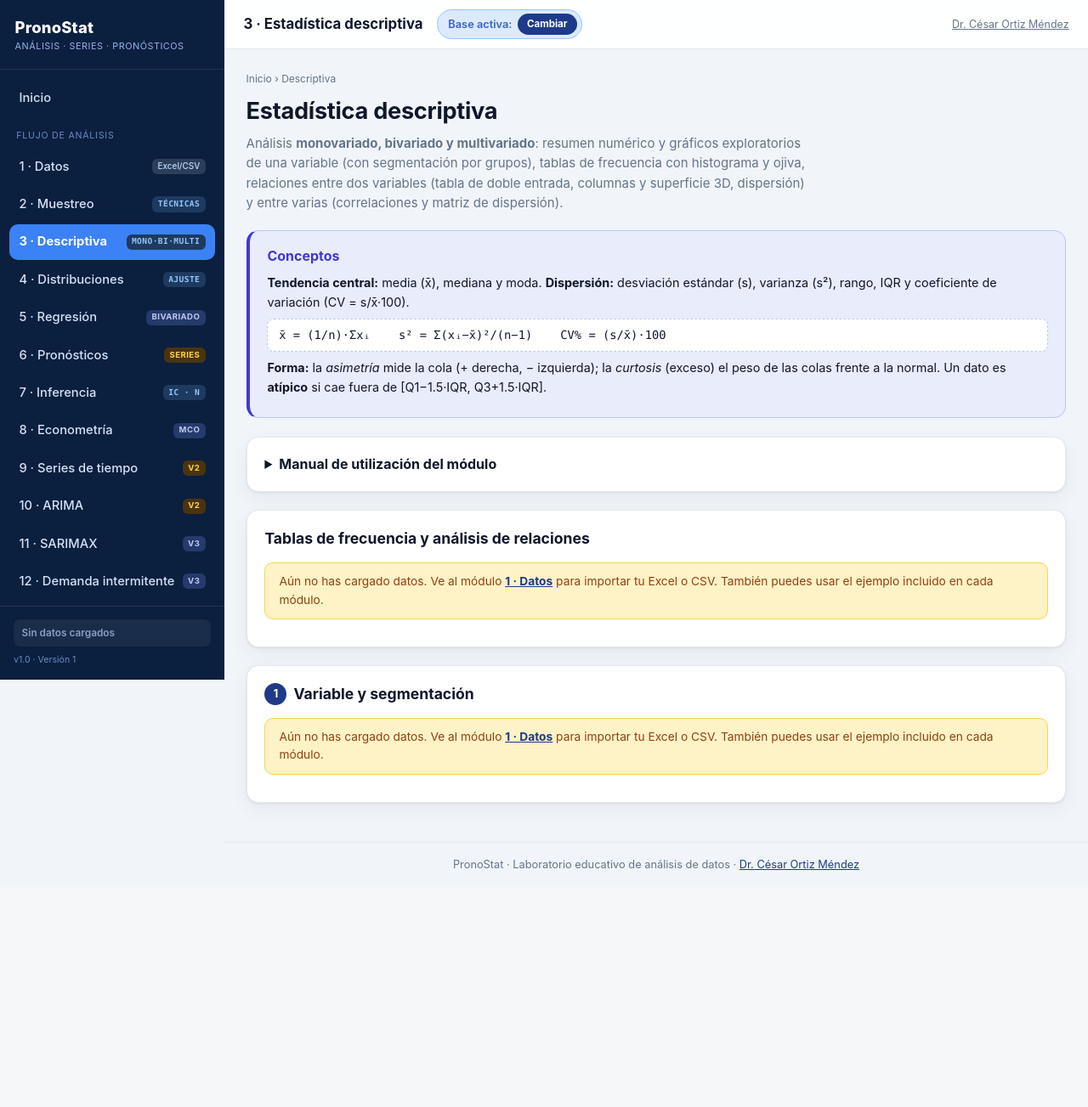
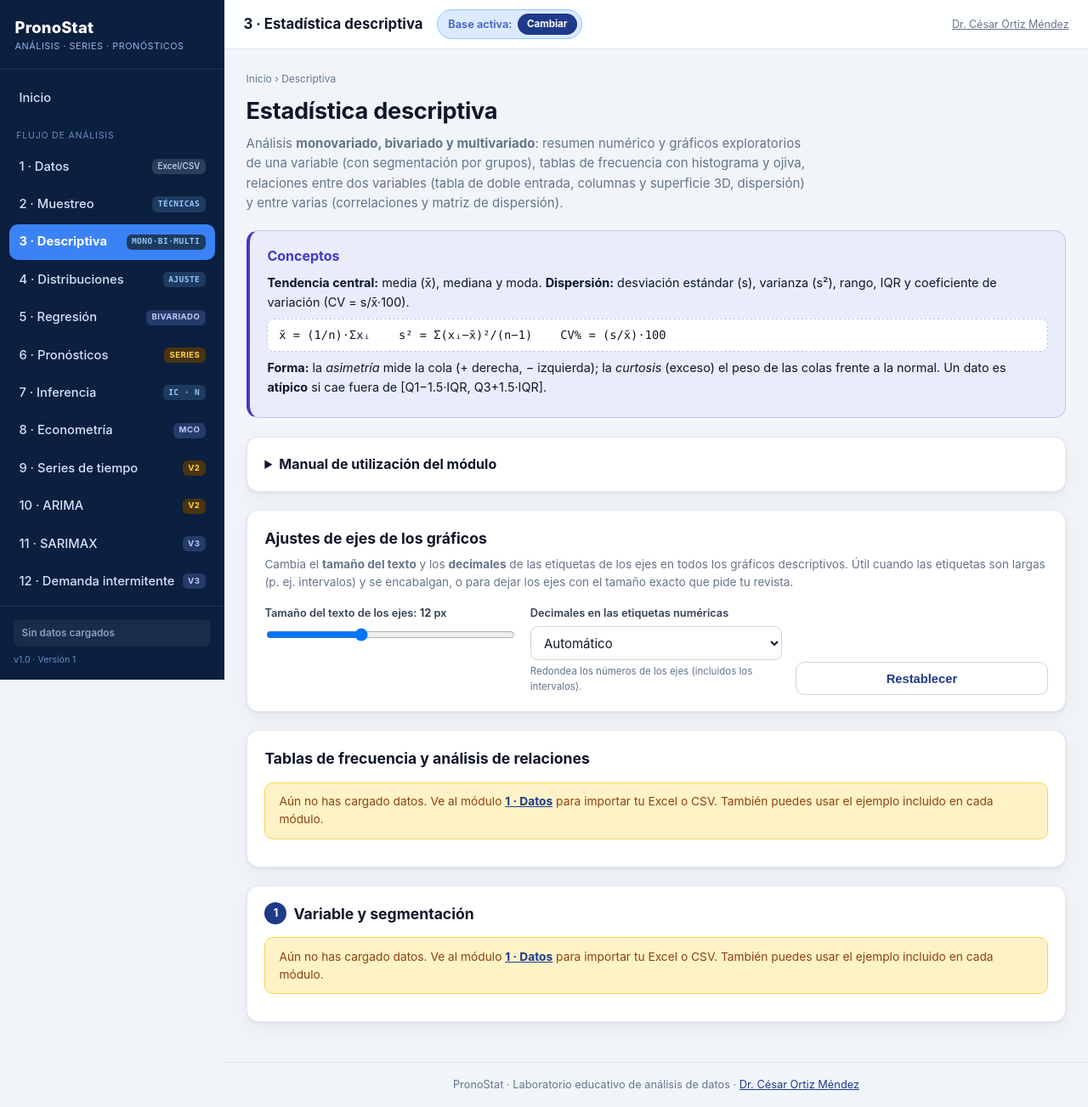
Before and after one commit to cesarortizmendez-cloud/PronoStat, a Django app: template templates/descriptiva/index.html in a window 1280 px wide. Shown: the whole page at 85% size. Before the commit the page ends 1024 px from the top, so only its background shows below. Run offline with Django 5.2, Linux system fonts and the light colour scheme; the template is opened without the code that fills it, so the values that code supplies are empty; some libraries are stand-ins or nearby versions.

Commit message:
mejora en los gráficos

```diff
--- a/templates/base.html
+++ b/templates/base.html
@@ -479,6 +479,8 @@ td.num{font-family:var(--mono)}
       const sc=scales[id]; if(!sc||sc.axis==null) return;
       const ticks=sc.ticks||[];
       const at=sc.options && sc.options.title;
+      const tf=(sc.options && sc.options.ticks && sc.options.ticks.font && sc.options.ticks.font.size) || 11;
+      const af=(at && at.font && at.font.size) || 12;
       if(sc.axis==='y'){
         const right=(sc.position==='right');
         const ax = right ? ca.right : ca.left;
@@ -487,12 +489,12 @@ td.num{font-family:var(--mono)}
           if(!num(py)) return;
           if(!right) S.push(`<line x1="${ca.left}" y1="${py}" x2="${ca.right}" y2="${py}" stroke="${GRID}" stroke-width="1"/>`);
           const lbl=Array.isArray(t.label)?t.label.join(' '):t.label;
-          S.push(`<text x="${right?ax+6:ax-6}" y="${py+3.6}" font-size="11" fill="${TXT}" text-anchor="${right?'start':'end'}">${esc(lbl)}</text>`);
+          S.push(`<text x="${right?ax+6:ax-6}" y="${py+3.6}" font-size="${tf}" fill="${TXT}" text-anchor="${right?'start':'end'}">${esc(lbl)}</text>`);
         });
         S.push(`<line x1="${ax}" y1="${ca.top}" x2="${ax}" y2="${ca.bottom}" stroke="${AX}" stroke-width="1"/>`);
         if(at && at.display && at.text){
           const tx=right?(W-11):13, cy=(ca.top+ca.bottom)/2;
-          S.push(`<text x="${tx}" y="${cy}" font-size="12" fill="${TXT}" text-anchor="middle" transform="rotate(${right?90:-90} ${tx} ${cy})">${esc(at.text)}</text>`);
+          S.push(`<text x="${tx}" y="${cy}" font-size="${af}" fill="${TXT}" text-anchor="middle" transform="rotate(${right?90:-90} ${tx} ${cy})">${esc(at.text)}</text>`);
         }
       } else if(sc.axis==='x'){
         const ay=ca.bottom, many=ticks.length>8;
@@ -501,12 +503,12 @@ td.num{font-family:var(--mono)}
           if(!num(px)) return;
           S.push(`<line x1="${px}" y1="${ca.top}" x2="${px}" y2="${ca.bottom}" stroke="${GRID}" stroke-width="1"/>`);
           const lbl=Array.isArray(t.label)?t.label.join(' '):t.label;
-          if(many) S.push(`<text x="${px}" y="${ay+13}" font-size="10" fill="${TXT}" text-anchor="end" transform="rotate(-40 ${px} ${ay+13})">${esc(lbl)}</text>`);
-          else S.push(`<text x="${px}" y="${ay+15}" font-size="11" fill="${TXT}" text-anchor="middle">${esc(lbl)}</text>`);
+          if(many) S.push(`<text x="${px}" y="${ay+13}" font-size="${Math.min(tf,10)}" fill="${TXT}" text-anchor="end" transform="rotate(-40 ${px} ${ay+13})">${esc(lbl)}</text>`);
+          else S.push(`<text x="${px}" y="${ay+15}" font-size="${tf}" fill="${TXT}" text-anchor="middle">${esc(lbl)}</text>`);
         });
         S.push(`<line x1="${ca.left}" y1="${ay}" x2="${ca.right}" y2="${ay}" stroke="${AX}" stroke-width="1"/>`);
         if(at && at.display && at.text)
-          S.push(`<text x="${(ca.left+ca.right)/2}" y="${H-6}" font-size="12" fill="${TXT}" text-anchor="middle">${esc(at.text)}</text>`);
+          S.push(`<text x="${(ca.left+ca.right)/2}" y="${H-6}" font-size="${af}" fill="${TXT}" text-anchor="middle">${esc(at.text)}</text>`);
       }
     });
     S.push(`<clipPath id="psfig-ca"><rect x="${ca.left}" y="${ca.top}" width="${ca.right-ca.left}" height="${ca.bottom-ca.top}"/></clipPath>`);
--- a/templates/descriptiva/index.html
+++ b/templates/descriptiva/index.html
@@ -32,6 +32,31 @@
   <p><b>Símbolos:</b> n tamaño · x̄ media · Md mediana · s desviación · s² varianza · CV = (s/x̄)·100 · Q1,Q3 cuartiles · IQR = Q3−Q1 · asimetría (0 simétrica) · curtosis (0 ≈ normal) · KDE densidad · ECDF acumulada empírica.</p>
   </div>
 </details>
+
+<div class="card" id="ax-card">
+  <h2>Ajustes de ejes de los gráficos</h2>
+  <p class="card-sub">Cambia el <b>tamaño del texto</b> y los <b>decimales</b> de las etiquetas de los ejes en todos los gráficos descriptivos. Útil cuando las etiquetas son largas (p. ej. intervalos) y se encabalgan, o para dejar los ejes con el tamaño exacto que pide tu revista.</p>
+  <div class="grid grid-3">
+    <div class="field">
+      <label for="ax-size">Tamaño del texto de los ejes: <b id="ax-size-val">12</b> px</label>
+      <input type="range" id="ax-size" min="6" max="22" step="1" value="12">
+    </div>
+    <div class="field">
+      <label for="ax-dec">Decimales en las etiquetas numéricas</label>
+      <select id="ax-dec">
+        <option value="">Automático</option>
+        <option value="0">0 (enteros)</option>
+        <option value="1">1</option>
+        <option value="2">2</option>
+        <option value="3">3</option>
+      </select>
+      <span class="hint">Redondea los números de los ejes (incluidos los intervalos).</span>
+    </div>
+    <div class="field" style="justify-content:flex-end">
+      <button class="btn btn-ghost" id="ax-reset">Restablecer</button>
+    </div>
+  </div>
+</div>
 
 <div class="card">
   <h2>Tablas de frecuencia y análisis de relaciones</h2>
@@ -180,6 +205,44 @@ const $=id=>document.getElementById(id);
 const PAL=['#1e3a8a','#4338ca','#b45309','#1d4ed8','#be185d','#15803d','#0891b2','#a16207','#7c3aed','#dc2626','#0d9488','#4f46e5'];
 let mainChart=null, LAST=null, LASTCOL='', SEG='', CURTAB='hist';
 let CURTD='cols3d', CURMV='heat';   // tipo de gráfico activo (bivariado / multivariado)
+let AXFONT=12, AXDEC='';             // tamaño y decimales del texto de los ejes (ajustables)
+
+/* Formatea un número a los decimales elegidos (o lo deja como está si es 'Automático'). */
+function axNum(v){
+  if(typeof v!=='number' || !isFinite(v)) return v;
+  return (AXDEC==='') ? PSU.fmt(v,1) : v.toFixed(+AXDEC);
+}
+/* Redondea todos los números que aparezcan dentro de una etiqueta de texto (p. ej. intervalos). */
+function axLabel(s){
+  if(s==null) return s;
+  s=String(s);
+  if(AXDEC==='') return s;
+  const d=+AXDEC;
+  return s.replace(/-?\d+(?:\.\d+)?/g, m=>{ const n=parseFloat(m); return isFinite(n)?n.toFixed(d):m; });
+}
+/* Aplica tamaño de fuente y decimales a los ejes de un gráfico Chart.js. */
+function styleChartAxes(ch){
+  const sc=ch.options.scales||{};
+  Object.keys(sc).forEach(id=>{
+    const s=sc[id]; if(!s) return;
+    s.ticks=s.ticks||{}; s.ticks.font=Object.assign({},s.ticks.font,{size:AXFONT});
+    s.title=s.title||{}; s.title.font=Object.assign({},s.title.font,{size:AXFONT+1});
+    s.ticks.callback=function(value){
+      const lbl=this.getLabelForValue ? this.getLabelForValue(value) : value;
+      return axLabel(lbl);
+    };
+  });
+}
+/* Vuelve a aplicar los ajustes de ejes a todos los gráficos visibles. */
+function refreshAxes(){
+  ['tfHist','tfOjiva'].forEach(id=>{ const ch=Chart.getChart(id); if(ch){ styleChartAxes(ch); ch.update('none'); } });
+  if(LAST){
+    if(CURTAB==='box' || CURTAB==='violin') drawChart(CURTAB);
+    else { const ch=Chart.getChart('mainChart'); if(ch){ styleChartAxes(ch); ch.update('none'); } }
+  }
+  if(LASTDOBLE && window.Plotly) drawDobleChart(CURTD);
+  if(LASTMV && window.Plotly) drawMultiChart(CURMV);
+}
 
 const NOTES={
   hist:'Muestra la <b>forma</b> de la distribución. La curva morada es la densidad estimada (KDE) y la naranja es la <b>normal teórica</b> con la misma media y desviación: si difieren mucho, los datos no son normales. Segmentado: densidades superpuestas por grupo.',
@@ -288,6 +351,7 @@ function drawChart(t){
   else if(t==='ecdf') drawEcdf();
   else if(t==='strip') drawStrip();
   else if(t==='pareto') drawPareto();
+  if(mainChart){ styleChartAxes(mainChart); mainChart.update('none'); }
 }
 
 /* ===== Histograma + densidad + normal / densidades por grupo ===== */
@@ -342,7 +406,7 @@ function drawBox(){
   let svg=`<svg viewBox="0 0 ${W} ${H}" style="width:100%;max-width:100%;height:${H}px">`;
   // eje Y
   for(let g=0;g<=4;g++){const val=lo+(hi-lo)*g/4;const y=Y(val);
-    svg+=`<line x1="${padL}" y1="${y}" x2="${W-10}" y2="${y}" stroke="#eef2f6"/><text x="${padL-6}" y="${y+3}" font-size="10" text-anchor="end" fill="#64748b">${PSU.fmt(val,1)}</text>`;}
+    svg+=`<line x1="${padL}" y1="${y}" x2="${W-10}" y2="${y}" stroke="#eef2f6"/><text x="${padL-6}" y="${y+3}" font-size="${AXFONT}" text-anchor="end" fill="#64748b">${axNum(val)}</text>`;}
   items.forEach((it,i)=>{
     const cx=padL+step*i+step/2; const b=it.b;
     svg+=`<line x1="${cx}" y1="${Y(b.whisker_lo)}" x2="${cx}" y2="${Y(b.q1)}" stroke="${it.c}" stroke-width="1.5"/>`;
@@ -352,7 +416,7 @@ function drawBox(){
     svg+=`<rect x="${cx-bw/2}" y="${Y(b.q3)}" width="${bw}" height="${Math.max(1,Y(b.q1)-Y(b.q3))}" fill="${it.c}22" stroke="${it.c}" stroke-width="1.5"/>`;
     svg+=`<line x1="${cx-bw/2}" y1="${Y(b.median)}" x2="${cx+bw/2}" y2="${Y(b.median)}" stroke="${it.c}" stroke-width="2.5"/>`;
     b.outliers.forEach(o=>svg+=`<circle cx="${cx}" cy="${Y(o)}" r="2.5" fill="#dc2626"/>`);
-    svg+=`<text x="${cx}" y="${H-padB+16}" font-size="11" text-anchor="middle" fill="#334155">${it.name}</text>`;
+    svg+=`<text x="${cx}" y="${H-padB+16}" font-size="${AXFONT}" text-anchor="middle" fill="#334155">${it.name}</text>`;
   });
   svg+='</svg>'; $('svgArea').innerHTML=svg;
 }
@@ -374,7 +438,7 @@ function drawViolin(){
   const step=(W-padL-20)/items.length; const half=Math.min(46,step*0.4);
   let svg=`<svg viewBox="0 0 ${W} ${H}" style="width:100%;height:${H}px">`;
   for(let g=0;g<=4;g++){const val=lo+(hi-lo)*g/4;const y=Y(val);
-    svg+=`<line x1="${padL}" y1="${y}" x2="${W-10}" y2="${y}" stroke="#eef2f6"/><text x="${padL-6}" y="${y+3}" font-size="10" text-anchor="end" fill="#64748b">${PSU.fmt(val,1)}</text>`;}
+    svg+=`<line x1="${padL}" y1="${y}" x2="${W-10}" y2="${y}" stroke="#eef2f6"/><text x="${padL-6}" y="${y+3}" font-size="${AXFONT}" text-anchor="end" fill="#64748b">${axNum(val)}</text>`;}
   items.forEach((it,i)=>{
     const cx=padL+step*i+step/2; const md=Math.max(...it.d.y);
     let pathR='',pathL='';
@@ -382,7 +446,7 @@ function drawViolin(){
     svg+=`<path d="${pathR}${pathL}Z" fill="${it.c}33" stroke="${it.c}" stroke-width="1.5"/>`;
     if(it.b){svg+=`<line x1="${cx}" y1="${Y(it.b.q1)}" x2="${cx}" y2="${Y(it.b.q3)}" stroke="${it.c}" stroke-width="5" opacity=".8"/>`;
       svg+=`<circle cx="${cx}" cy="${Y(it.b.median)}" r="3" fill="#fff" stroke="${it.c}" stroke-width="1.5"/>`;}
-    svg+=`<text x="${cx}" y="${H-padB+16}" font-size="11" text-anchor="middle" fill="#334155">${it.name}</text>`;
+    svg+=`<text x="${cx}" y="${H-padB+16}" font-size="${AXFONT}" text-anchor="middle" fill="#334155">${it.name}</text>`;
   });
   svg+='</svg>'; $('svgArea').innerHTML=svg;
 }
@@ -545,6 +609,8 @@ function renderFreqCharts(r){
         plugins:{legend:{display:false}},
         scales:{x:{title:{display:true,text:'categoría'}},y:{title:{display:true,text:'frecuencia acumulada Fᵢ↑'},beginAtZero:true}}}});
   }
+  if(tfHistChart){ styleChartAxes(tfHistChart); tfHistChart.update('none'); }
+  if(tfOjivaChart){ styleChartAxes(tfOjivaChart); tfOjivaChart.update('none'); }
 }
 
 let LASTDOBLE=null;
@@ -613,18 +679,26 @@ async function drawDobleChart(type){
   const d=LASTDOBLE, M=d.r.matriz, xcats=d.r.xcats, ycats=d.r.ycats, el=$('td-plot');
   if(type==='cols3d'){
     $('td-note').innerHTML='Cada columna es la <b>frecuencia conjunta</b> (nº de casos) de una combinación X×Y. Arrastra con el mouse para girar.';
-    const layout={margin:{l:0,r:0,t:8,b:0},scene:{xaxis:{title:d.xn,tickvals:xcats.map((_,i)=>i),ticktext:xcats},yaxis:{title:d.yn,tickvals:ycats.map((_,j)=>j),ticktext:ycats},zaxis:{title:'frecuencia'}}};
+    const layout={margin:{l:0,r:0,t:8,b:0},font:{size:AXFONT},scene:{
+      xaxis:{title:{text:d.xn,font:{size:AXFONT+1}},tickfont:{size:AXFONT},tickvals:xcats.map((_,i)=>i),ticktext:xcats.map(axLabel)},
+      yaxis:{title:{text:d.yn,font:{size:AXFONT+1}},tickfont:{size:AXFONT},tickvals:ycats.map((_,j)=>j),ticktext:ycats.map(axLabel)},
+      zaxis:{title:{text:'frecuencia',font:{size:AXFONT+1}},tickfont:{size:AXFONT}}}};
     Plotly.react(el,[bars3d(M,xcats,ycats)],layout,{responsive:true,displaylogo:false});
   } else if(type==='surf'){
     $('td-note').innerHTML='La <b>superficie</b> muestra la misma frecuencia conjunta como un relieve continuo: los picos son las combinaciones más frecuentes.';
-    const layout={margin:{l:0,r:0,t:8,b:0},scene:{xaxis:{title:d.yn,tickvals:ycats.map((_,j)=>j),ticktext:ycats},yaxis:{title:d.xn,tickvals:xcats.map((_,i)=>i),ticktext:xcats},zaxis:{title:'frecuencia'}}};
+    const layout={margin:{l:0,r:0,t:8,b:0},font:{size:AXFONT},scene:{
+      xaxis:{title:{text:d.yn,font:{size:AXFONT+1}},tickfont:{size:AXFONT},tickvals:ycats.map((_,j)=>j),ticktext:ycats.map(axLabel)},
+      yaxis:{title:{text:d.xn,font:{size:AXFONT+1}},tickfont:{size:AXFONT},tickvals:xcats.map((_,i)=>i),ticktext:xcats.map(axLabel)},
+      zaxis:{title:{text:'frecuencia',font:{size:AXFONT+1}},tickfont:{size:AXFONT}}}};
     Plotly.react(el,[{type:'surface',z:M,x:ycats.map((_,j)=>j),y:xcats.map((_,i)=>i),colorscale:'Blues',showscale:true}],layout,{responsive:true,displaylogo:false});
   } else {
     const ax=[],ay=[]; for(let i=0;i<d.rawX.length;i++){ if(_isNum(d.rawX[i])&&_isNum(d.rawY[i])){ ax.push(+d.rawX[i]); ay.push(+d.rawY[i]); } }
     if(ax.length<3){ Plotly.purge(el); el.innerHTML='<div class="small muted" style="padding:2rem;text-align:center">La dispersión requiere que <b>ambas</b> variables sean numéricas.</div>'; $('td-note').innerHTML='Dispersión no disponible para variables categóricas.'; return; }
     const rr=_pearson(ax,ay);
     $('td-note').innerHTML=`Cada punto es una observación (X, Y). Correlación de Pearson r = <b>${isNaN(rr)?'—':rr.toFixed(3)}</b>`+(isNaN(rr)?'':` (${_fuerza(rr)}, ${rr>0?'positiva':'negativa'}).`);
-    const layout={margin:{l:60,r:15,t:8,b:48},xaxis:{title:d.xn},yaxis:{title:d.yn}};
+    const layout={margin:{l:60,r:15,t:8,b:48},font:{size:AXFONT},
+      xaxis:{title:{text:d.xn,font:{size:AXFONT+1}},tickfont:{size:AXFONT}},
+      yaxis:{title:{text:d.yn,font:{size:AXFONT+1}},tickfont:{size:AXFONT}}};
     Plotly.react(el,[{type:'scatter',mode:'markers',x:ax,y:ay,marker:{color:'#1e3a8a',size:6,opacity:.55}}],layout,{responsive:true,displaylogo:false});
   }
 }
@@ -655,13 +729,13 @@ async function drawMultiChart(type){
   try{ await ensurePlotly(); }catch(e){ $('mv-plot').innerHTML='<b>[gráficos no disponibles]</b> '+e.message; return; }
   const r=LASTMV.r, data=LASTMV.data, cols=r.cols, el=$('mv-plot');
   if(type==='heat'){
-    const ann=[]; for(let i=0;i<cols.length;i++){ for(let j=0;j<cols.length;j++){ ann.push({x:cols[j],y:cols[i],text:r.corr[i][j].toFixed(2),showarrow:false,font:{size:11,color:Math.abs(r.corr[i][j])>0.6?'#fff':'#0f172a'}}); } }
-    const layout={margin:{l:100,r:15,t:12,b:100},annotations:ann,yaxis:{autorange:'reversed'}};
+    const ann=[]; for(let i=0;i<cols.length;i++){ for(let j=0;j<cols.length;j++){ ann.push({x:cols[j],y:cols[i],text:r.corr[i][j].toFixed(2),showarrow:false,font:{size:AXFONT,color:Math.abs(r.corr[i][j])>0.6?'#fff':'#0f172a'}}); } }
+    const layout={margin:{l:100,r:15,t:12,b:100},font:{size:AXFONT},annotations:ann,xaxis:{tickfont:{size:AXFONT}},yaxis:{autorange:'reversed',tickfont:{size:AXFONT}}};
     Plotly.react(el,[{type:'heatmap',z:r.corr,x:cols,y:cols,zmin:-1,zmax:1,colorscale:'RdBu',reversescale:true,colorbar:{title:'r'}}],layout,{responsive:true,displaylogo:false});
   } else {
     const n=data[cols[0]].length, ok=[]; for(let i=0;i<n;i++){ if(cols.every(c=>_isNum(data[c][i]))) ok.push(i); }
     const dims=cols.map(c=>({label:c,values:ok.map(i=>+data[c][i])}));
-    const layout={margin:{l:70,r:20,t:20,b:45}};
+    const layout={margin:{l:70,r:20,t:20,b:45},font:{size:AXFONT}};
     Plotly.react(el,[{type:'splom',dimensions:dims,marker:{color:'#1e3a8a',size:4,opacity:.5}}],layout,{responsive:true,displaylogo:false});
   }
 }
@@ -735,5 +809,14 @@ PSFIG.toolbar($('fig-mv'), ()=>{
   if(!LASTMV || !window.Plotly) return null;
   return {kind:'plotly', el:$('mv-plot'), basename:'multivariado_'+CURMV, csv:mvCSV(CURMV)};
 });
+
+/* ---------- Control de tamaño y decimales del texto de los ejes ---------- */
+(function(){
+  const sz=$('ax-size'), dec=$('ax-dec'), val=$('ax-size-val');
+  if(!sz) return;
+  sz.addEventListener('input', ()=>{ AXFONT=parseInt(sz.value)||12; val.textContent=sz.value; refreshAxes(); });
+  dec.addEventListener('change', ()=>{ AXDEC=dec.value; refreshAxes(); });
+  $('ax-reset').addEventListener('click', ()=>{ AXFONT=12; AXDEC=''; sz.value=12; val.textContent='12'; dec.value=''; refreshAxes(); });
+})();
 </script>
 {% endblock %}
```
